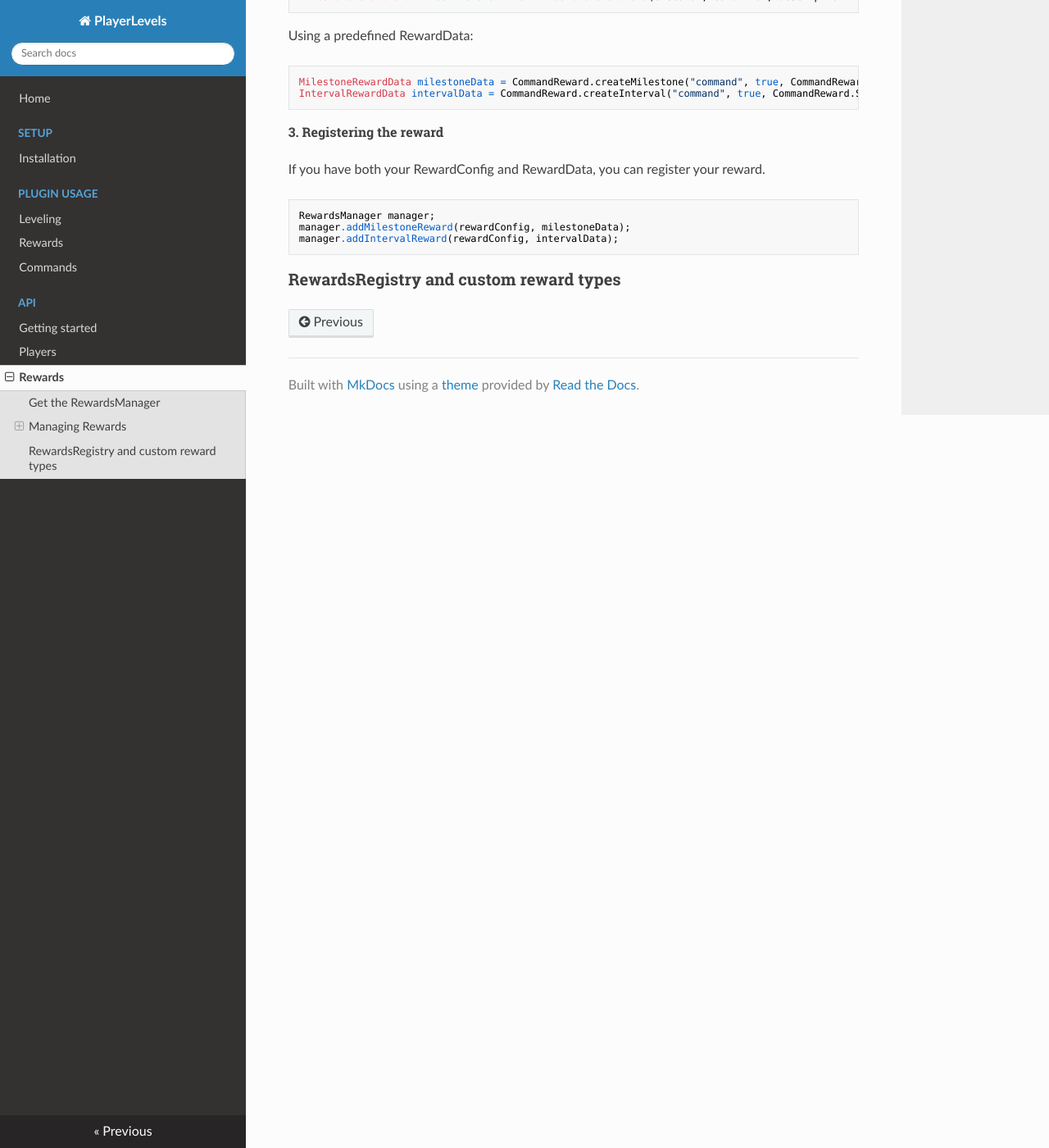
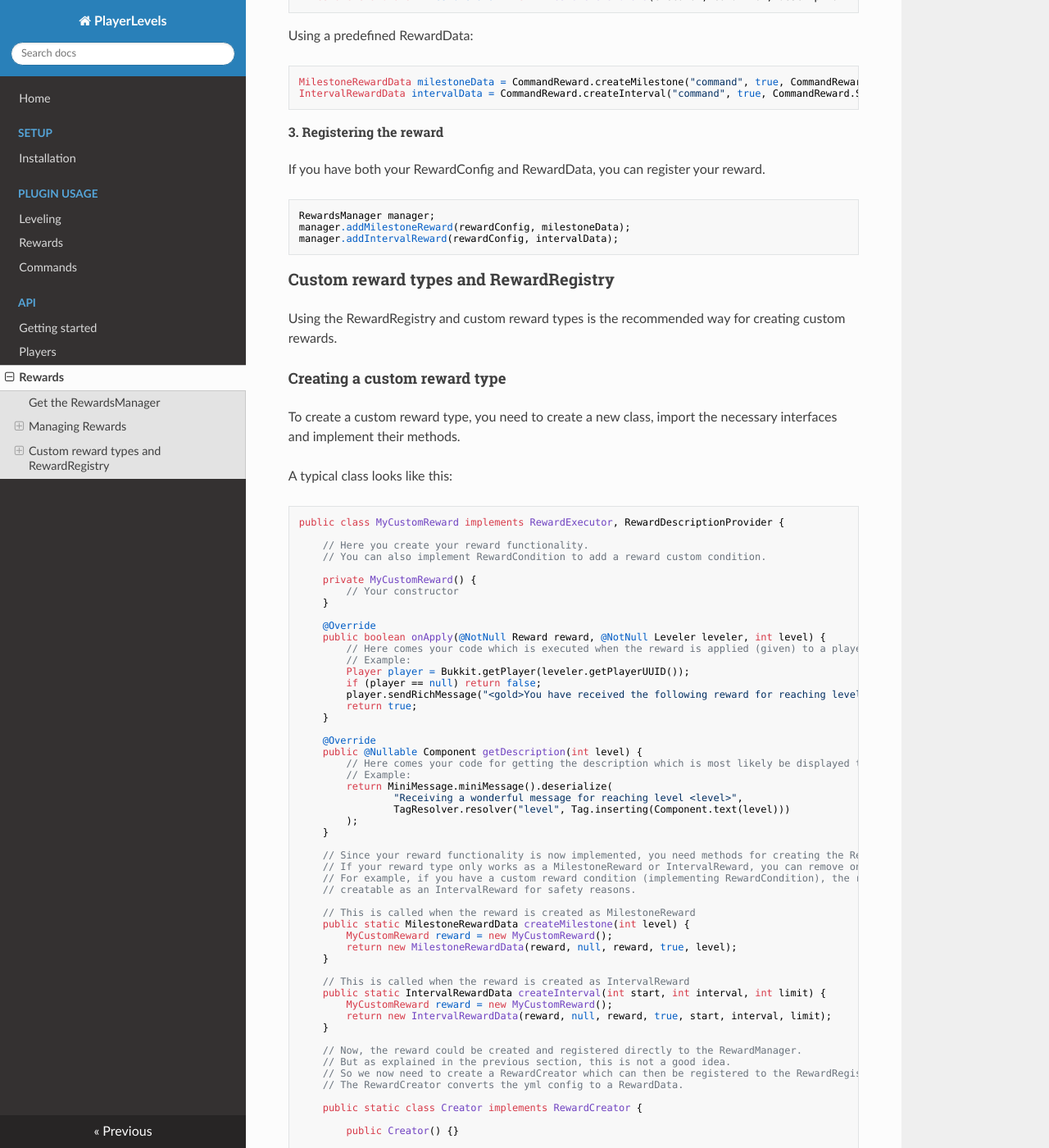
Before and after one commit to jandie1505/PlayerLevels, an MkDocs documentation site: the page built from documentation/docs/api-rewards.md, in a window 1280 px wide and 1400 px high, scrolled down 1602 px. Shown: the whole window at 82% size. Built offline with MkDocs 1.6.1, drawn with Linux system fonts in a browser that asks for light colours; nearby versions of some CDN libraries; some of the changed text lies outside the part shown.

Commit message:
rewards, part 2

````diff
--- a/documentation/docs/api-rewards.md
+++ b/documentation/docs/api-rewards.md
@@ -25,7 +25,7 @@
 
 #### Adding or removing rewards directly
 **Adding or removing a reward directly is not recommended, since it can unexpected behavior.
-If you are creating custom rewards, register a RewardCreator to the RewardsRegistry as described in another section below.**
+[If you are creating custom rewards, register a RewardCreator to the RewardsRegistry as described in another section below.](#custom-reward-types-and-rewardregistry)**
 
 ##### Removing
 Removing a reward is easy:
@@ -79,4 +79,117 @@
 manager.addIntervalReward(rewardConfig, intervalData);
 ```
 
-### RewardsRegistry and custom reward types
+### Custom reward types and RewardRegistry
+Using the RewardRegistry and custom reward types is the recommended way for creating custom rewards.
+
+#### Creating a custom reward type
+To create a custom reward type, you need to create a new class, import the necessary interfaces and implement their methods.
+
+A typical class looks like this:
+```java
+public class MyCustomReward implements RewardExecutor, RewardDescriptionProvider {
+
+    // Here you create your reward functionality.
+    // You can also implement RewardCondition to add a reward custom condition.
+
+    private MyCustomReward() {
+        // Your constructor
+    }
+
+    @Override
+    public boolean onApply(@NotNull Reward reward, @NotNull Leveler leveler, int level) {
+        // Here comes your code which is executed when the reward is applied (given) to a player.
+        // Example:
+        Player player = Bukkit.getPlayer(leveler.getPlayerUUID());
+        if (player == null) return false;
+        player.sendRichMessage("<gold>You have received the following reward for reaching level " + level + ": " + reward.getName());
+        return true;
+    }
+
+    @Override
+    public @Nullable Component getDescription(int level) {
+        // Here comes your code for getting the description which is most likely be displayed to the user when receiving the reward.
+        // Example:
+        return MiniMessage.miniMessage().deserialize(
+                "Receiving a wonderful message for reaching level <level>",
+                TagResolver.resolver("level", Tag.inserting(Component.text(level)))
+        );
+    }
+
+    // Since your reward functionality is now implemented, you need methods for creating the RewardData.
+    // If your reward type only works as a MilestoneReward or IntervalReward, you can remove on of those methods.
+    // For example, if you have a custom reward condition (implementing RewardCondition), the reward should not be
+    // creatable as an IntervalReward for safety reasons.
+
+    // This is called when the reward is created as MilestoneReward
+    public static MilestoneRewardData createMilestone(int level) {
+        MyCustomReward reward = new MyCustomReward();
+        return new MilestoneRewardData(reward, null, reward, true, level);
+    }
+
+    // This is called when the reward is created as IntervalReward
+    public static IntervalRewardData createInterval(int start, int interval, int limit) {
+        MyCustomReward reward = new MyCustomReward();
+        return new IntervalRewardData(reward, null, reward, true, start, interval, limit);
+    }
+
+    // Now, the reward could be created and registered directly to the RewardManager.
+    // But as explained in the previous section, this is not a good idea.
+    // So we now need to create a RewardCreator which can then be registered to the RewardRegistry.
+    // The RewardCreator converts the yml config to a RewardData.
+
+    public static class Creator implements RewardCreator {
+
+        public Creator() {}
+
+        @Override
+        public @Nullable MilestoneRewardData createMilestoneReward(@NotNull DataStorage data) {
+            return createMilestone(data.optInt("level", 0));
+        }
+
+        @Override
+        public @Nullable IntervalRewardData createIntervalReward(@NotNull DataStorage data) {
+            return createInterval(data.optInt("start", 1), data.optInt("interval", 1), data.optInt("limit", -1));
+        }
+
+    }
+
+    // You also don't need to implement both methods here if your reward only supports Milestone or Interval.
+
+    // You have now created your custom reward type.
+    // To use it, you need to register it to the RewardRegistry.
+
+}
+```
+
+#### RewardRegistry
+The RewardRegistry stores RewardCreators which are then converting the yml from the `rewards.yml` to a RewardData.
+
+You can use the RewardRegistry like that:
+```java
+PlayerLevelsAPI api = PlayerLevelsAPIProvider.getApi();
+RewardsRegistry registry = api.getRewardsRegistry();
+
+registry.registerCreator("my_custom_reward", new MyCustomReward.Creator());
+```
+
+You can now create a reward with your custom reward type in the `rewards.yml`:
+```yml
+test_milestone_reward:
+  name: Milestone Test
+  apply_type: milestone
+  type: my_custom_reward  # <-- Your custom reward type
+  level: 10
+  # If you have added more attributes in your RewardCreator, you can add them here.
+```
+
+```yml
+test_interval_reward:
+  name: Interval Test
+  apply_type: interval
+  type: my_custom_reward  # <-- Your custom reward type
+  start: 1
+  interval: 1
+  limit: -1
+  # If you have added more attributes in your RewardCreator, you can add them here.
+```
````
Also changed, not shown: documentation/docs/api-players.md (renamed from documentation/docs/api-player.md).
